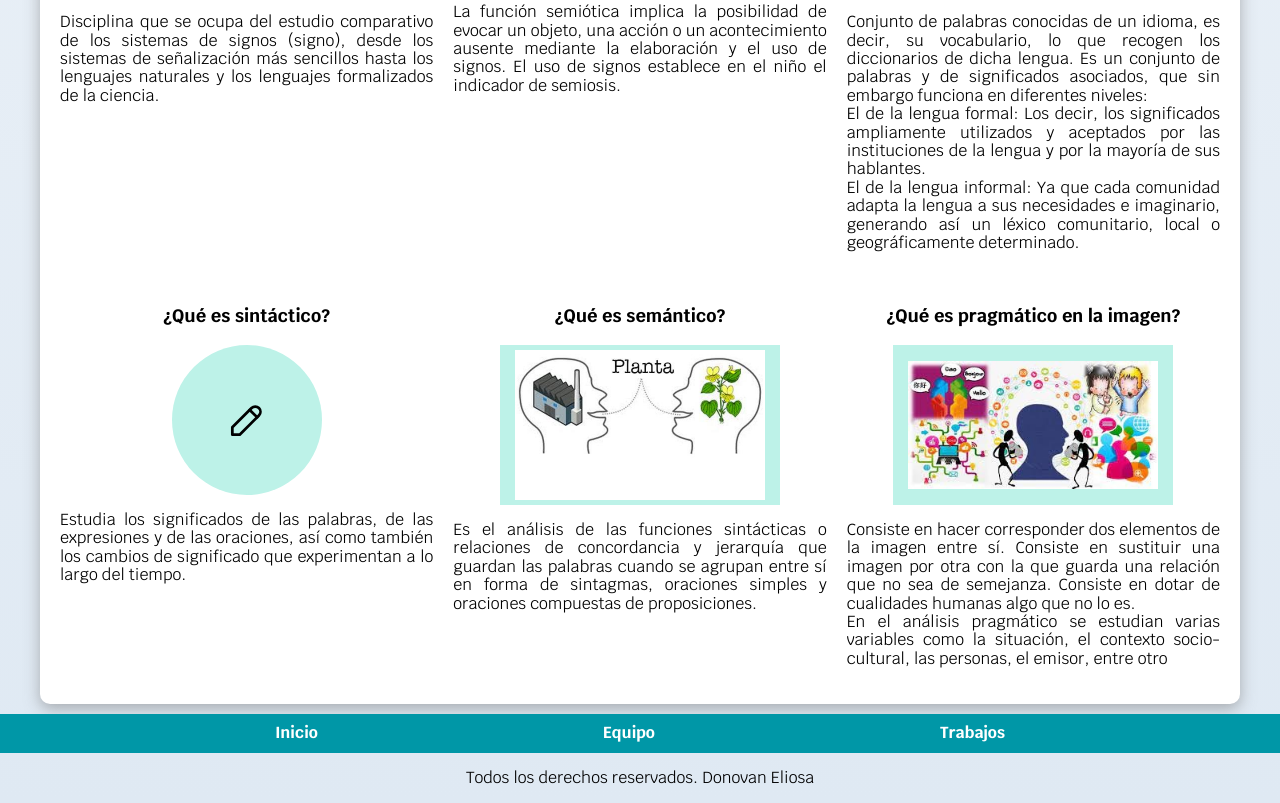
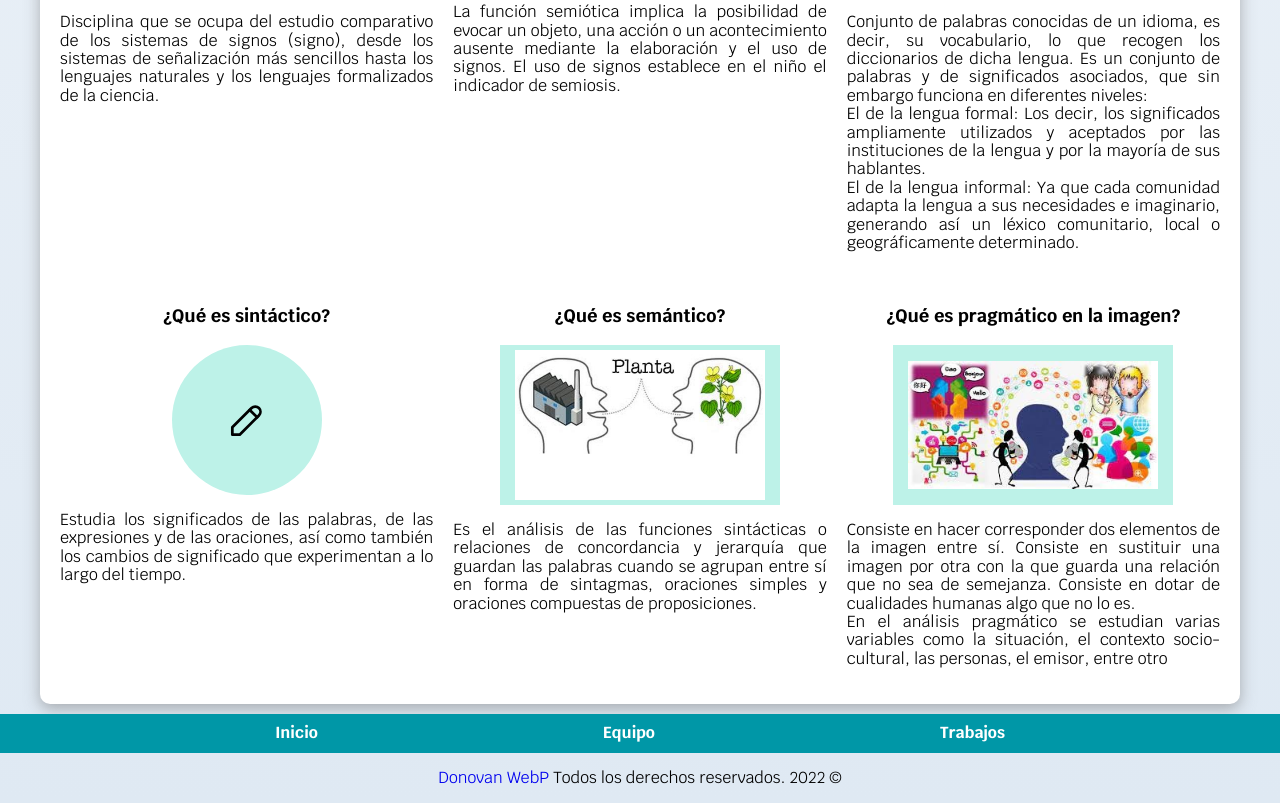
Before and after one commit to Tackless/IPN-01-PortalHerramientasMultimedia, a plain HTML site: page dep_1_contenido.html in a window 1280 px wide. Shown: the part 2563-3366 px from the top of the page. Drawn offline with Linux system fonts and the light colour scheme.

Commit message:
add Donovan WebP

```diff
--- a/dep_1_contenido.html
+++ b/dep_1_contenido.html
@@ -342,6 +342,6 @@
     <script src="/js/dep_1_contenido.js"></script>
 
     <footer class="footer">
-        <p class="footer__texto">Todos los derechos reservados. Donovan Eliosa</p>
+        <p class="footer__texto"> <a href="https://github.com/Tackless">Donovan WebP</a> Todos los derechos reservados. 2022 &copy;</p>
     </footer>
 </body>
```
Also changed, not shown: dep_1_tareas.html (+1 -1 lines), dep_1_trivia.html (+1 -1 lines), dep_2_contenido.html (+1 -1 lines), dep_2_tareas.html (+1 -1 lines), dep_2_trivia.html (+1 -1 lines), dep_3_contenido.html (+1 -1 lines), dep_3_contenido_v2.html (+1 -1 lines), dep_3_tareas.html (+1 -1 lines), dep_3_tareas_2.html (+1 -1 lines), dep_3_tareas_2_v2.html (+1 -1 lines), dep_3_tareas_v2.html (+1 -1 lines), equipo.html (+1 -1 lines), exposicion.html (+1 -1 lines), index.html (+1 -1 lines), 1 more files.
